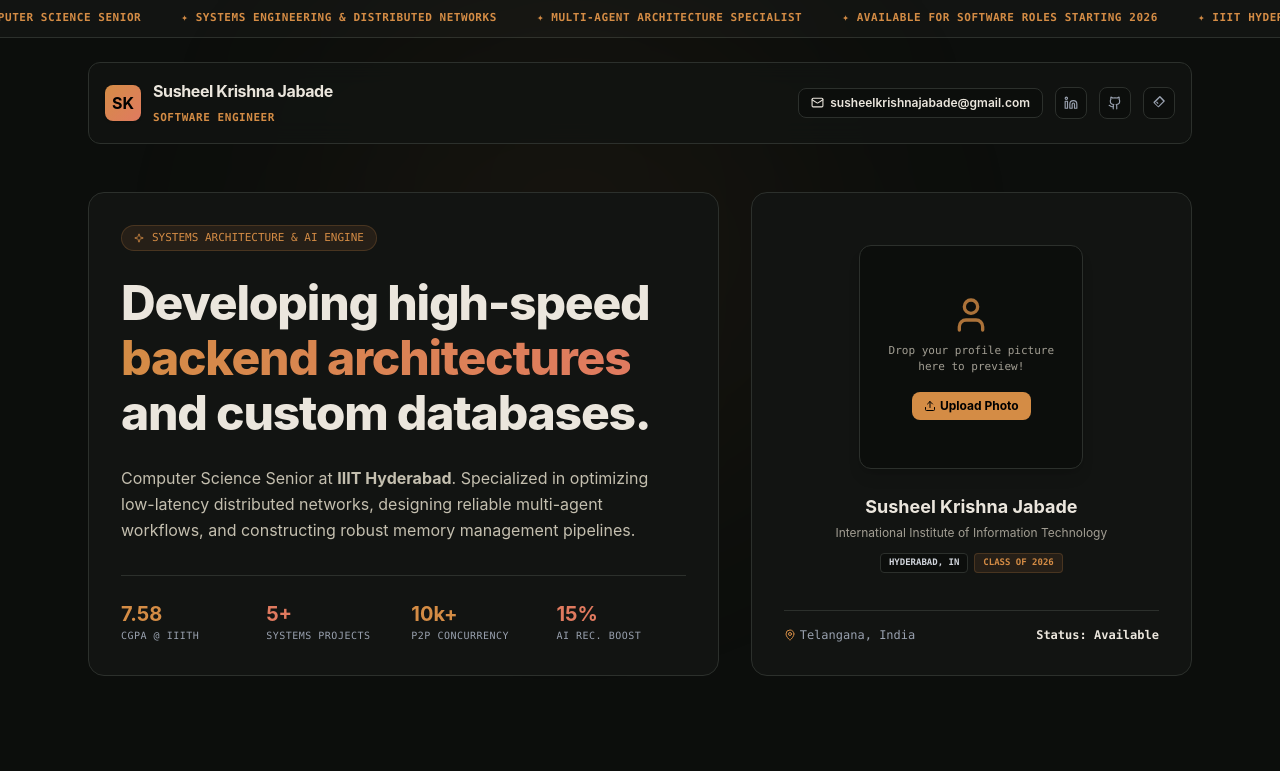
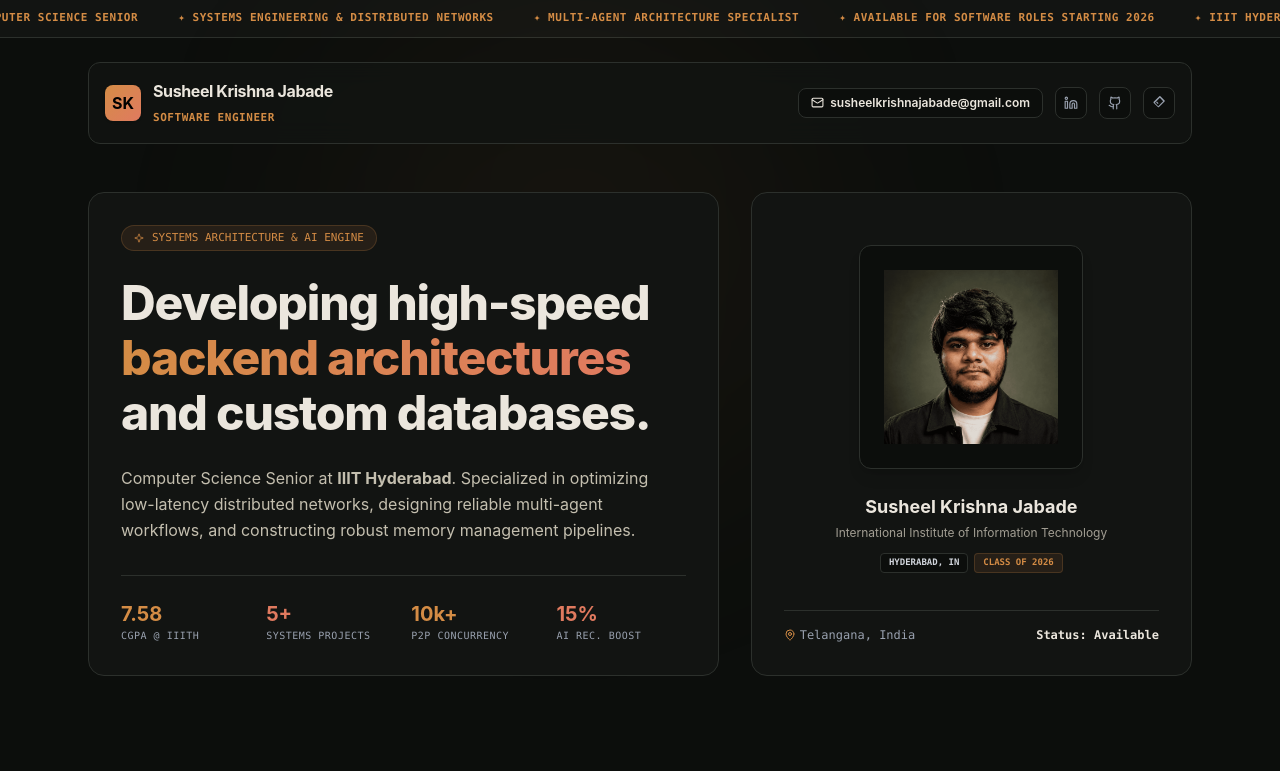
Before and after one commit to JabadeSusheelKrishna/portfolio-web, a React (Vite) app: page / in a window 1280 px wide. Shown: the top 771 px of the page. Built offline with nearby package versions, Linux system fonts and the light colour scheme.

Commit message:
Added Code to update the profile picture

```diff
--- a/src/components/Hero.jsx
+++ b/src/components/Hero.jsx
@@ -66,7 +66,7 @@ export default function Hero() {
                             />
                         ) : (
                             <div className="w-full h-full flex flex-col items-center justify-center p-6 text-center text-[#EBE6DD] relative">
-                                <User size={40} className="text-[#D48C45] mb-2 opacity-80" />
+                                {/* <User size={40} className="text-[#D48C45] mb-2 opacity-80" />
                                 <p className="font-mono text-[11px] text-[#A29E93]">Drop your profile picture here to preview!</p>
                                 <label className="mt-4 px-3 py-1.5 bg-[#D48C45] hover:bg-[#b07335] text-black font-sans text-xs font-bold rounded-lg transition-all cursor-pointer">
                                     <span className="flex items-center gap-1"><Upload size={12} /> Upload Photo</span>
@@ -76,7 +76,12 @@ export default function Hero() {
                                         onChange={handleImageUpload}
                                         className="hidden"
                                     />
-                                </label>
+                                </label> */}
+                                <img
+                                    src="./src/assets/profile_compressed.png"
+                                    alt="Susheel Krishna Jabade"
+                                    className="w-full h-full object-cover filter brightness-95"
+                                />
                             </div>
                         )}
                     </div>
```
Also changed, not shown: src/assets/profile_compressed.png (added).
